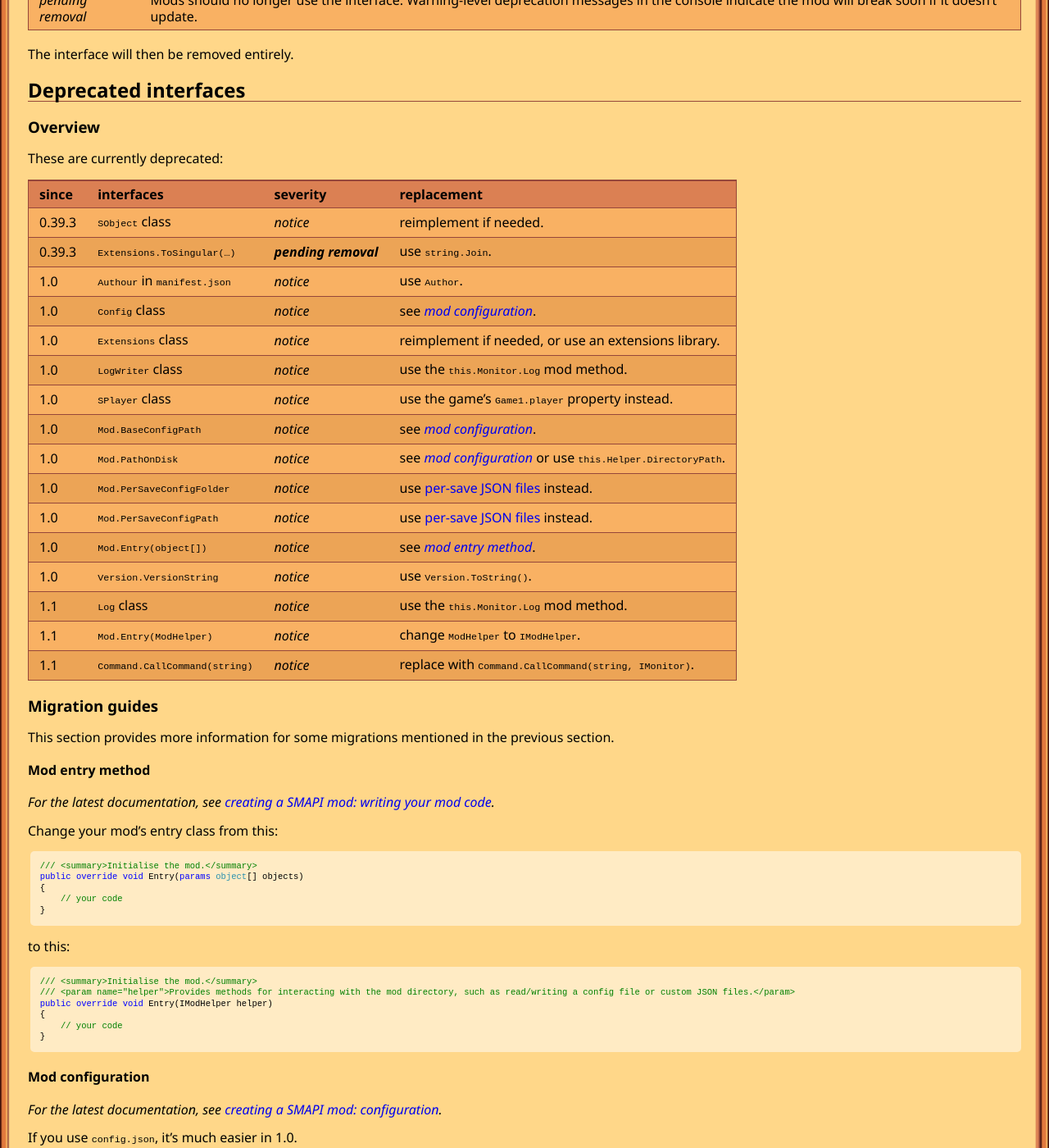
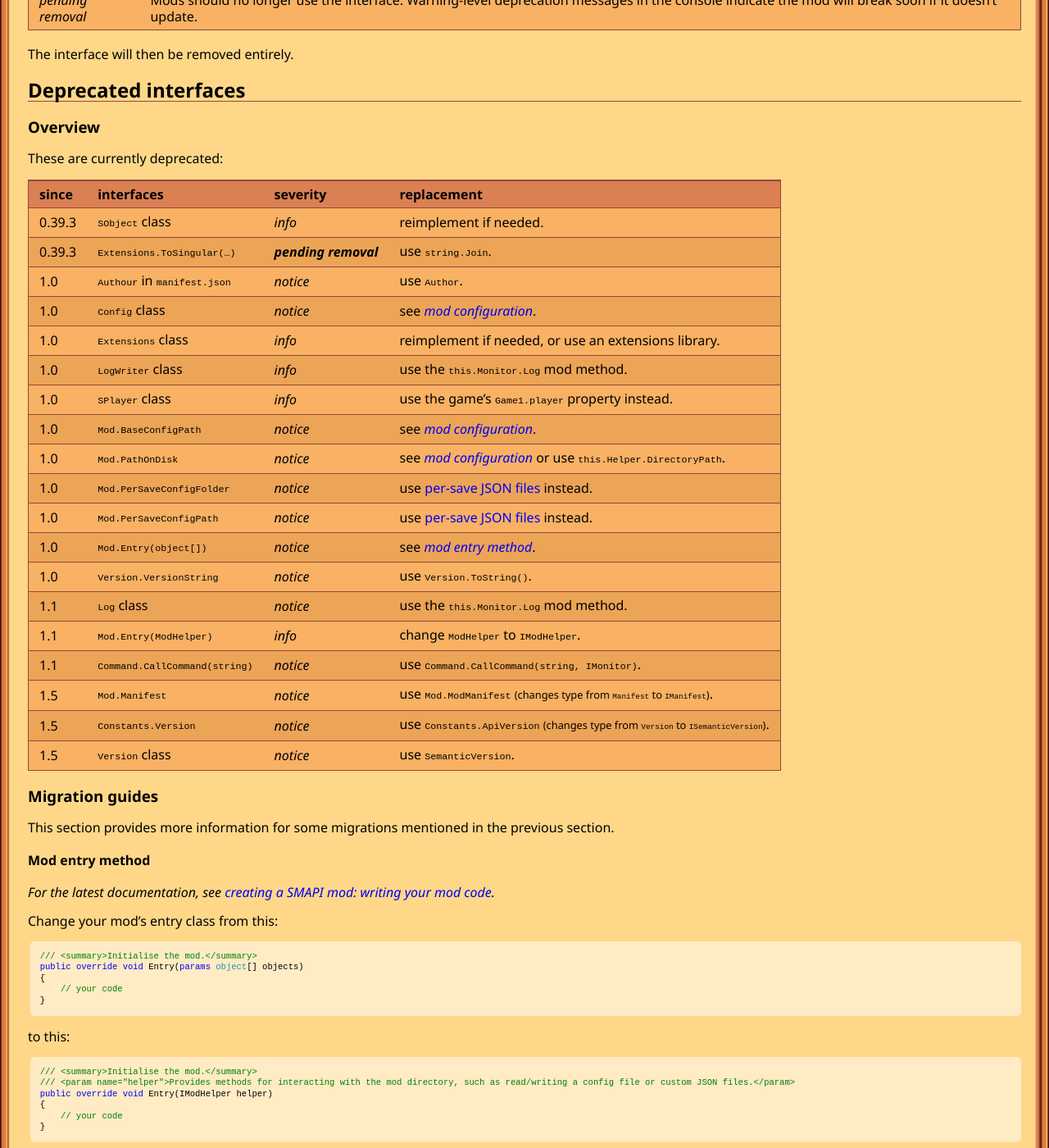
Before and after one commit to Pathoschild/canimod.github.io, a Jekyll site: the page built from guides/updating-a-smapi-mod.md, in a window 1280 px wide and 1400 px high, scrolled down 1246 px. Shown: the whole window at 82% size. Built offline with Jekyll 4.4.1, drawn with Linux system fonts in a browser that asks for light colours; nearby versions of some CDN libraries.

Commit message:
update for SMAPI 1.5

```diff
--- a/guides/updating-a-smapi-mod.md
+++ b/guides/updating-a-smapi-mod.md
@@ -43,13 +43,13 @@ These are currently deprecated:
 
 since  | interfaces                | severity | replacement
 :----- | :------------------------ | :------- | :----------
-0.39.3 | `SObject` class           | _notice_ | reimplement if needed.
+0.39.3 | `SObject` class           | _info_ | reimplement if needed.
 0.39.3 | `Extensions.ToSingular(…)` | ***pending removal*** | use `string.Join`.
 1.0    | `Authour` in `manifest.json` | _notice_ | use `Author`.
 1.0    | `Config` class            | _notice_ | see _[mod configuration](#mod-configuration)_.
-1.0    | `Extensions` class        | _notice_ | reimplement if needed, or use an extensions library.
-1.0    | `LogWriter` class         | _notice_ | use the `this.Monitor.Log` mod method.
-1.0    | `SPlayer` class           | _notice_ | use the game's `Game1.player` property instead.
+1.0    | `Extensions` class        | _info_ | reimplement if needed, or use an extensions library.
+1.0    | `LogWriter` class         | _info_ | use the `this.Monitor.Log` mod method.
+1.0    | `SPlayer` class           | _info_ | use the game's `Game1.player` property instead.
 1.0    | `Mod.BaseConfigPath`      | _notice_ | see _[mod configuration](#mod-configuration)_.
 1.0    | `Mod.PathOnDisk`          | _notice_ | see _[mod configuration](#mod-configuration)_ or use `this.Helper.DirectoryPath`.
 1.0    | `Mod.PerSaveConfigFolder` | _notice_ | use [per-save JSON files](/guides/creating-a-smapi-mod-advanced-config) instead.
@@ -57,8 +57,11 @@ since  | interfaces                | severity | replacement
 1.0    | `Mod.Entry(object[])`     | _notice_ | see _[mod entry method](#mod-entry-method)_.
 1.0    | `Version.VersionString`   | _notice_ | use `Version.ToString()`.
 1.1    | `Log` class               | _notice_ | use the `this.Monitor.Log` mod method.
-1.1    | `Mod.Entry(ModHelper)`    | _notice_ | change `ModHelper` to `IModHelper`.
-1.1    | `Command.CallCommand(string)` | _notice_ | replace with `Command.CallCommand(string, IMonitor)`.
+1.1    | `Mod.Entry(ModHelper)`    | _info_ | change `ModHelper` to `IModHelper`.
+1.1    | `Command.CallCommand(string)` | _notice_ | use `Command.CallCommand(string, IMonitor)`.
+1.5    | `Mod.Manifest` | _notice_ | use `Mod.ModManifest` <small>(changes type from `Manifest` to `IManifest`)</small>.
+1.5    | `Constants.Version` | _notice_ | use `Constants.ApiVersion` <small>(changes type from `Version` to `ISemanticVersion`)</small>.
+1.5    | `Version` class | _notice_ | use `SemanticVersion`.
 
 ### Migration guides
 This section provides more information for some migrations mentioned in the previous section.
```
